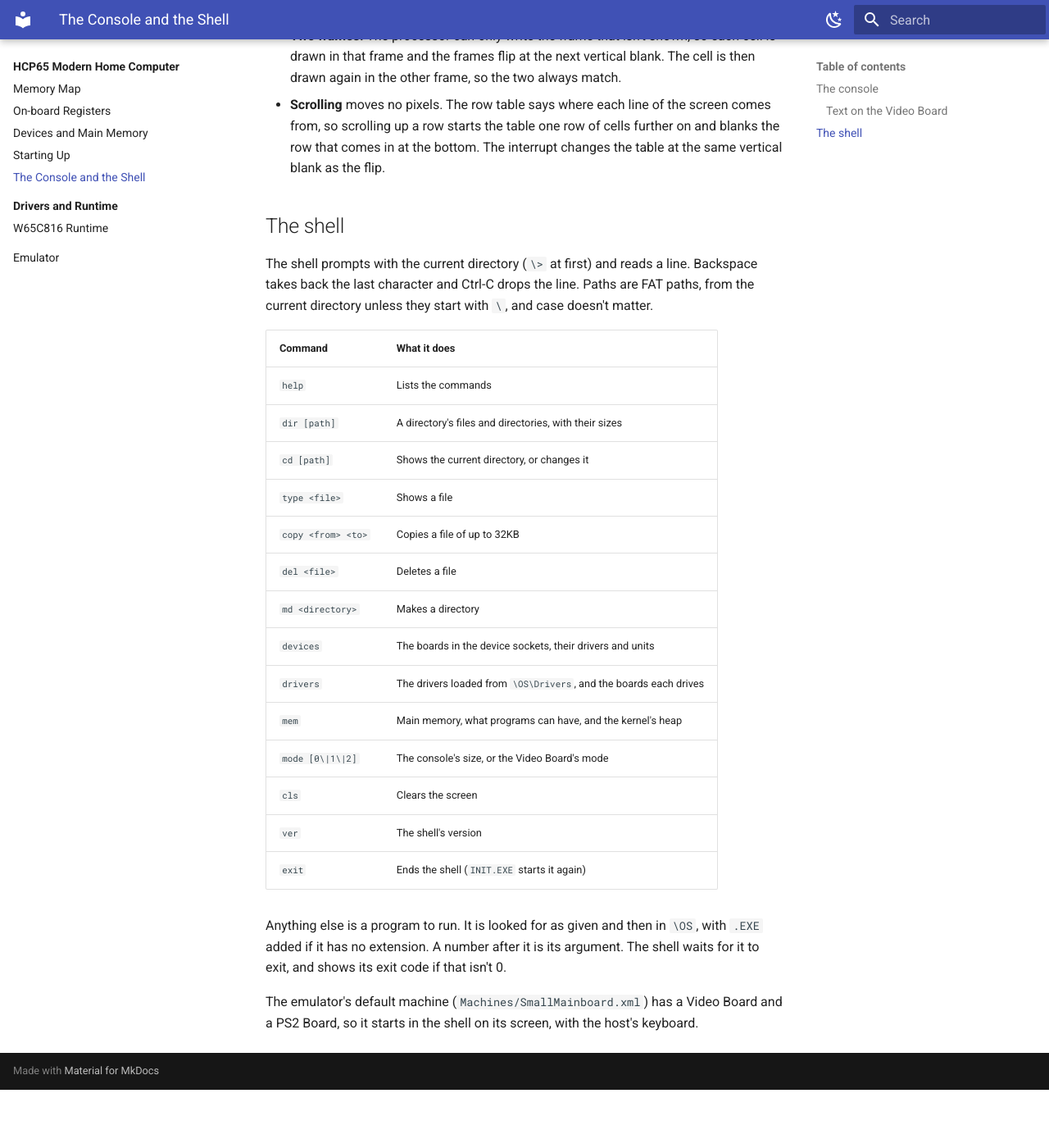
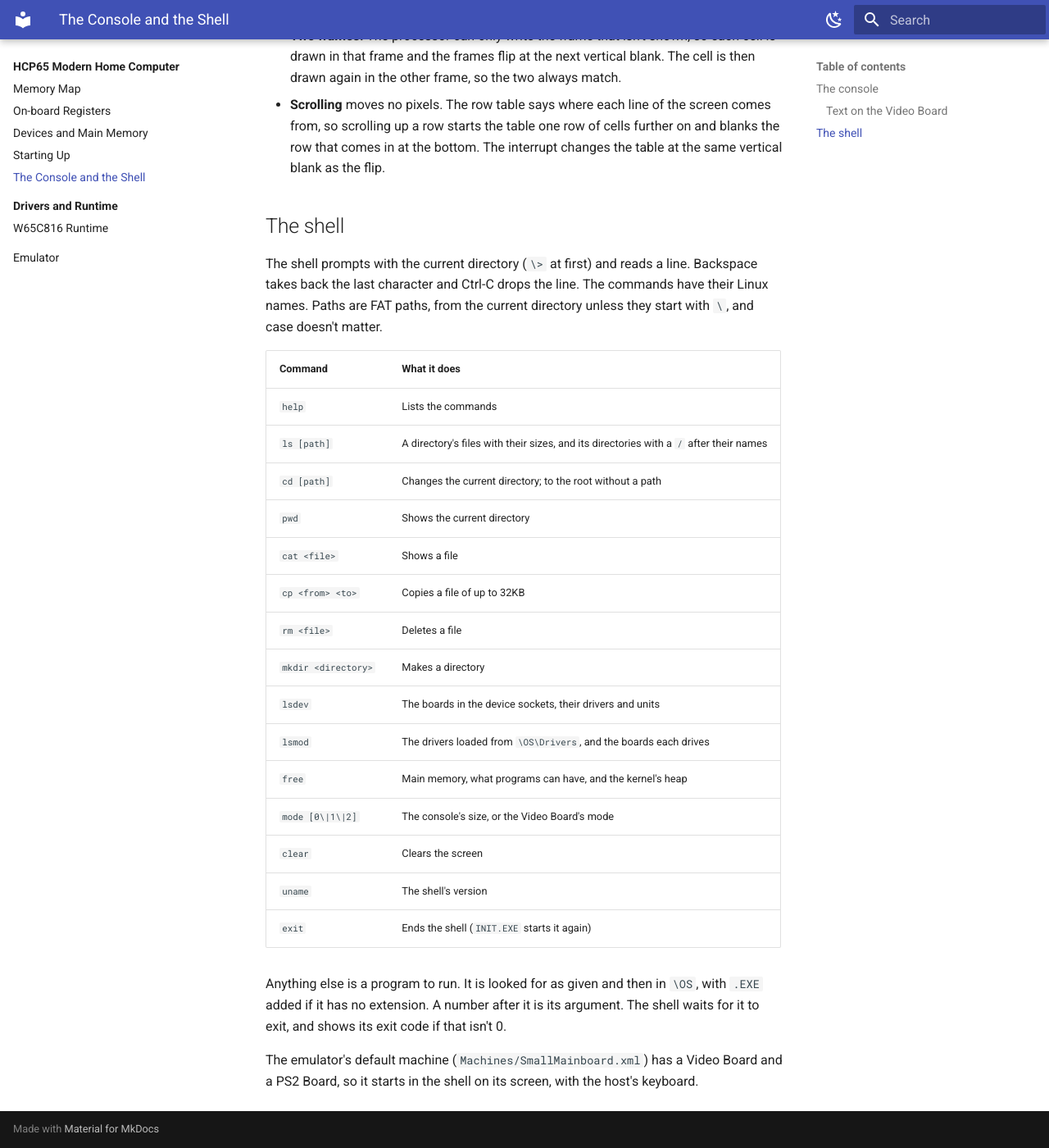
Before and after one commit to andrewpaterson/HCP65, an MkDocs documentation site: the page built from Website/docs/hcp65/console.md, in a window 1280 px wide and 1400 px high, scrolled down 1561 px. Shown: the whole window at 82% size. Built offline with MkDocs 1.6.1 and Material for MkDocs 9.7.7, drawn with Linux system fonts in a browser that asks for light colours; plug-ins that fetch from the network failed and are left out; before the commit the page ends 2890 px from its top, so only the background shows below that.

Commit message:
The shell's commands have their Linux names: ls, cat, cp, rm, mkdir, clear, free, lsdev, lsmod and uname, with pwd for the current directory and cd alone going to the root; ls shows a directory with a / after its name.

```diff
--- a/Website/docs/hcp65/console.md
+++ b/Website/docs/hcp65/console.md
@@ -59,24 +59,25 @@ from Terminus Font (SIL Open Font License) by `HCP65/Fonts/MakeConsoleFont.py`.
 ## The shell
 
 The shell prompts with the current directory (`\>` at first) and reads a line.  Backspace takes
-back the last character and Ctrl-C drops the line.  Paths are FAT paths, from the current directory
-unless they start with `\`, and case doesn't matter.
+back the last character and Ctrl-C drops the line.  The commands have their Linux names.  Paths are
+FAT paths, from the current directory unless they start with `\`, and case doesn't matter.
 
 | Command | What it does |
 |---|---|
 | `help` | Lists the commands |
-| `dir [path]` | A directory's files and directories, with their sizes |
-| `cd [path]` | Shows the current directory, or changes it |
-| `type <file>` | Shows a file |
-| `copy <from> <to>` | Copies a file of up to 32KB |
-| `del <file>` | Deletes a file |
-| `md <directory>` | Makes a directory |
-| `devices` | The boards in the device sockets, their drivers and units |
-| `drivers` | The drivers loaded from `\OS\Drivers`, and the boards each drives |
-| `mem` | Main memory, what programs can have, and the kernel's heap |
+| `ls [path]` | A directory's files with their sizes, and its directories with a `/` after their names |
+| `cd [path]` | Changes the current directory; to the root without a path |
+| `pwd` | Shows the current directory |
+| `cat <file>` | Shows a file |
+| `cp <from> <to>` | Copies a file of up to 32KB |
+| `rm <file>` | Deletes a file |
+| `mkdir <directory>` | Makes a directory |
+| `lsdev` | The boards in the device sockets, their drivers and units |
+| `lsmod` | The drivers loaded from `\OS\Drivers`, and the boards each drives |
+| `free` | Main memory, what programs can have, and the kernel's heap |
 | `mode [0\|1\|2]` | The console's size, or the Video Board's mode |
-| `cls` | Clears the screen |
-| `ver` | The shell's version |
+| `clear` | Clears the screen |
+| `uname` | The shell's version |
 | `exit` | Ends the shell (`INIT.EXE` starts it again) |
 
 Anything else is a program to run.  It is looked for as given and then in `\OS`, with `.EXE` added
```
Also changed, not shown: 2 other files.
